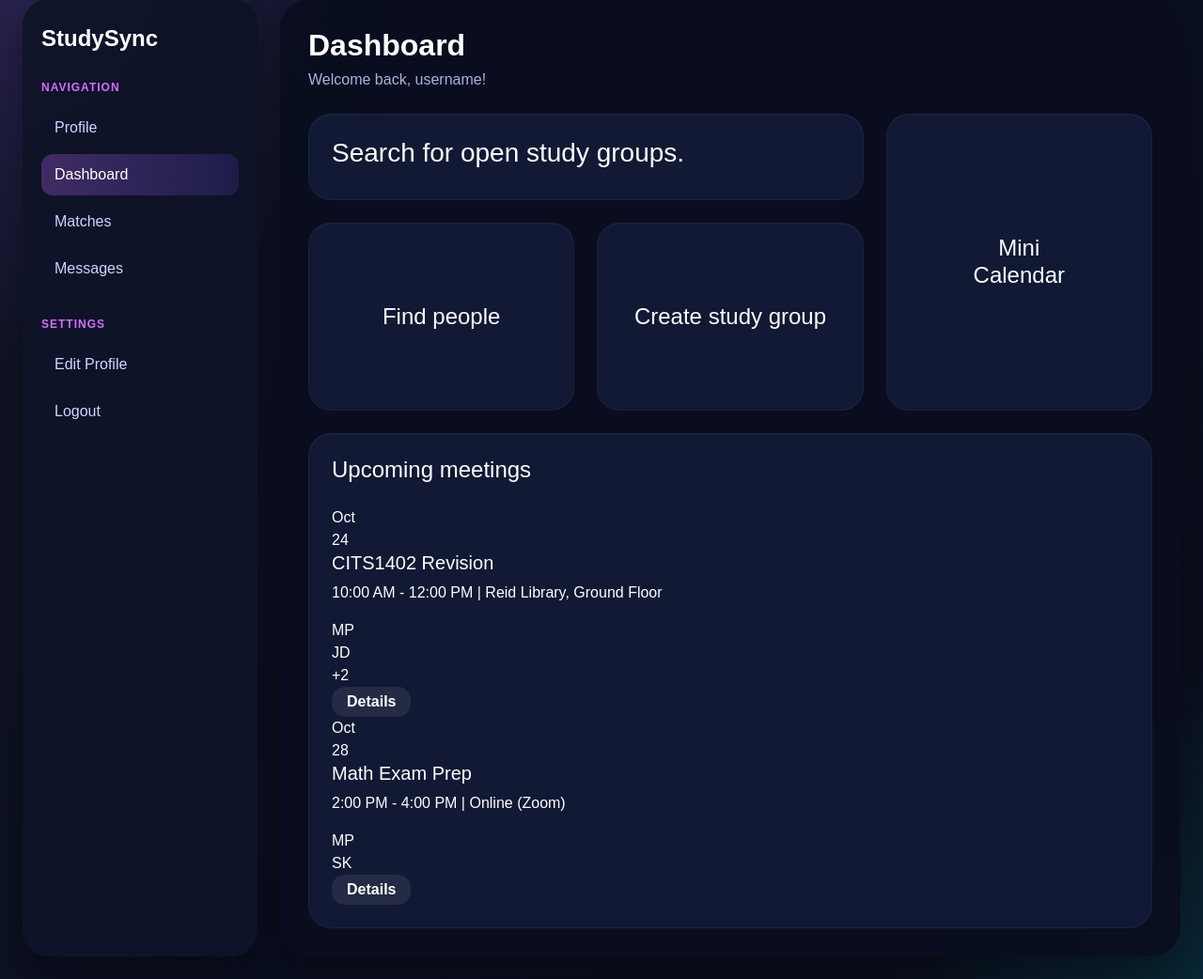
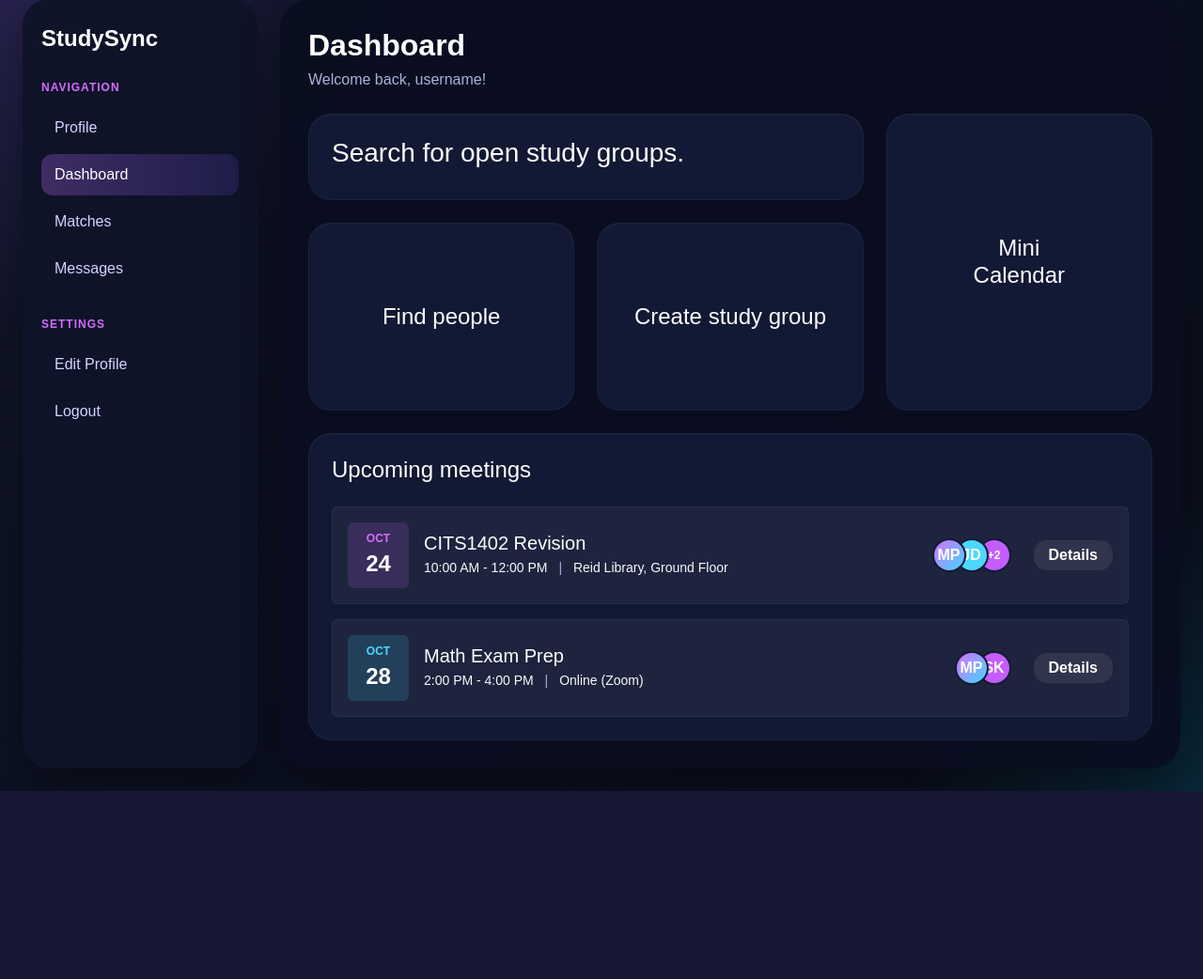
Before and after one commit to OCEsLastHope/cits3403, a Python web app: template templates/dashboard.html in a window 1280 px wide. Shown: the part 25-1067 px from the top of the page at 94% size. After the commit the page ends 867 px from the top, so only its background shows below. Run offline with Jinja, Linux system fonts and the light colour scheme; the template is opened without the code that fills it, so the values that code supplies are empty.

Commit message:
Fixed dashboard display

```diff
--- a/templates/dashboard.html
+++ b/templates/dashboard.html
@@ -10,7 +10,7 @@
       rel="stylesheet"
     />
 
-    <link rel="stylesheet" href="{{ url_for('static', filename='styles.css') }}" />
+    <link rel="stylesheet" href="{{ url_for('static', filename='styles.css') }}">
   </head>
 
   <body>
@@ -82,24 +82,87 @@
             <div class="info-card">
               <h4 class="mb-4">Upcoming meetings</h4>
 
-              <div class="meeting-card">
-                <div class="meeting-left">
-                  <div class="date-box purple">
-                    <div class="month">Oct</div>
-                    <div class="day">24</div>
+              <div
+                class="d-flex align-items-center justify-content-between p-3 mb-3 rounded"
+                style="
+                  background: rgba(255, 255, 255, 0.05);
+                  border: 1px solid rgba(255, 255, 255, 0.05);
+                "
+              >
+                <div class="d-flex align-items-center gap-3">
+                  <div
+                    class="text-center p-2 rounded"
+                    style="
+                      background: rgba(197, 92, 255, 0.15);
+                      min-width: 65px;
+                    "
+                  >
+                    <div
+                      class="fw-bold"
+                      style="
+                        color: #d56cff;
+                        font-size: 12px;
+                        text-transform: uppercase;
+                      "
+                    >
+                      Oct
+                    </div>
+                    <div class="fs-4 fw-bold">24</div>
                   </div>
 
                   <div>
-                    <h5>CITS1402 Revision</h5>
-                    <p>10:00 AM - 12:00 PM | Reid Library, Ground Floor</p>
+                    <h5 class="m-0 mb-1">CITS1402 Revision</h5>
+                    <div class="text-light" style="font-size: 14px">
+                      10:00 AM - 12:00 PM
+                      <span class="mx-2" style="color: #aab3d9">|</span>
+                      Reid Library, Ground Floor
+                    </div>
                   </div>
                 </div>
 
-                <div class="meeting-right">
-                  <div class="avatar-row">
-                    <div class="small-avatar">MP</div>
-                    <div class="small-avatar blue">JD</div>
-                    <div class="small-avatar purple">+2</div>
+                <div class="d-flex align-items-center gap-4">
+                  <div class="d-flex">
+                    <div
+                      class="d-flex align-items-center justify-content-center text-white fw-bold rounded-circle"
+                      style="
+                        width: 36px;
+                        height: 36px;
+                        background: linear-gradient(135deg, #d66dff, #41d9ff);
+                        border: 2px solid #131b36;
+                        z-index: 3;
+                      "
+                    >
+                      MP
+                    </div>
+
+                    <div
+                      class="d-flex align-items-center justify-content-center text-white fw-bold rounded-circle"
+                      style="
+                        width: 36px;
+                        height: 36px;
+                        background: #4cd8ff;
+                        border: 2px solid #131b36;
+                        margin-left: -12px;
+                        z-index: 2;
+                      "
+                    >
+                      JD
+                    </div>
+
+                    <div
+                      class="d-flex align-items-center justify-content-center text-white fw-bold rounded-circle"
+                      style="
+                        width: 36px;
+                        height: 36px;
+                        background: #c55cff;
+                        border: 2px solid #131b36;
+                        margin-left: -12px;
+                        z-index: 1;
+                        font-size: 12px;
+                      "
+                    >
+                      +2
+                    </div>
                   </div>
 
                   <button class="custom-btn secondary py-1 px-3">
@@ -108,23 +171,72 @@
                 </div>
               </div>
 
-              <div class="meeting-card">
-                <div class="meeting-left">
-                  <div class="date-box blue">
-                    <div class="month">Oct</div>
-                    <div class="day">28</div>
+              <div
+                class="d-flex align-items-center justify-content-between p-3 rounded"
+                style="
+                  background: rgba(255, 255, 255, 0.05);
+                  border: 1px solid rgba(255, 255, 255, 0.05);
+                "
+              >
+                <div class="d-flex align-items-center gap-3">
+                  <div
+                    class="text-center p-2 rounded"
+                    style="
+                      background: rgba(65, 217, 255, 0.15);
+                      min-width: 65px;
+                    "
+                  >
+                    <div
+                      class="fw-bold"
+                      style="
+                        color: #4cd8ff;
+                        font-size: 12px;
+                        text-transform: uppercase;
+                      "
+                    >
+                      Oct
+                    </div>
+                    <div class="fs-4 fw-bold">28</div>
                   </div>
 
                   <div>
-                    <h5>Math Exam Prep</h5>
-                    <p>2:00 PM - 4:00 PM | Online (Zoom)</p>
+                    <h5 class="m-0 mb-1">Math Exam Prep</h5>
+                    <div class="text-light" style="font-size: 14px">
+                      2:00 PM - 4:00 PM
+                      <span class="mx-2" style="color: #aab3d9">|</span>
+                      Online (Zoom)
+                    </div>
                   </div>
                 </div>
 
-                <div class="meeting-right">
-                  <div class="avatar-row">
-                    <div class="small-avatar">MP</div>
-                    <div class="small-avatar purple">SK</div>
+                <div class="d-flex align-items-center gap-4">
+                  <div class="d-flex">
+                    <div
+                      class="d-flex align-items-center justify-content-center text-white fw-bold rounded-circle"
+                      style="
+                        width: 36px;
+                        height: 36px;
+                        background: linear-gradient(135deg, #d66dff, #41d9ff);
+                        border: 2px solid #131b36;
+                        z-index: 3;
+                      "
+                    >
+                      MP
+                    </div>
+
+                    <div
+                      class="d-flex align-items-center justify-content-center text-white fw-bold rounded-circle"
+                      style="
+                        width: 36px;
+                        height: 36px;
+                        background: #c55cff;
+                        border: 2px solid #131b36;
+                        margin-left: -12px;
+                        z-index: 2;
+                      "
+                    >
+                      SK
+                    </div>
                   </div>
 
                   <button class="custom-btn secondary py-1 px-3">
```
